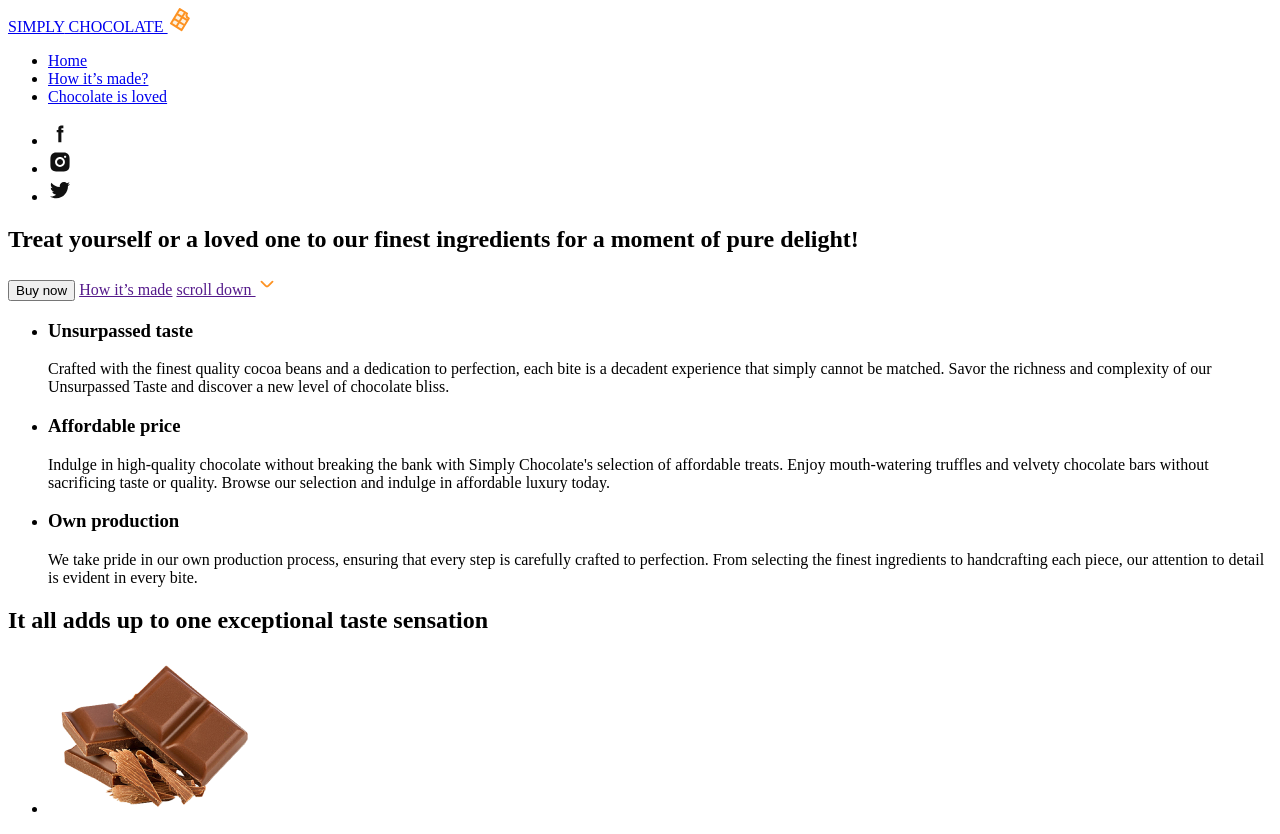
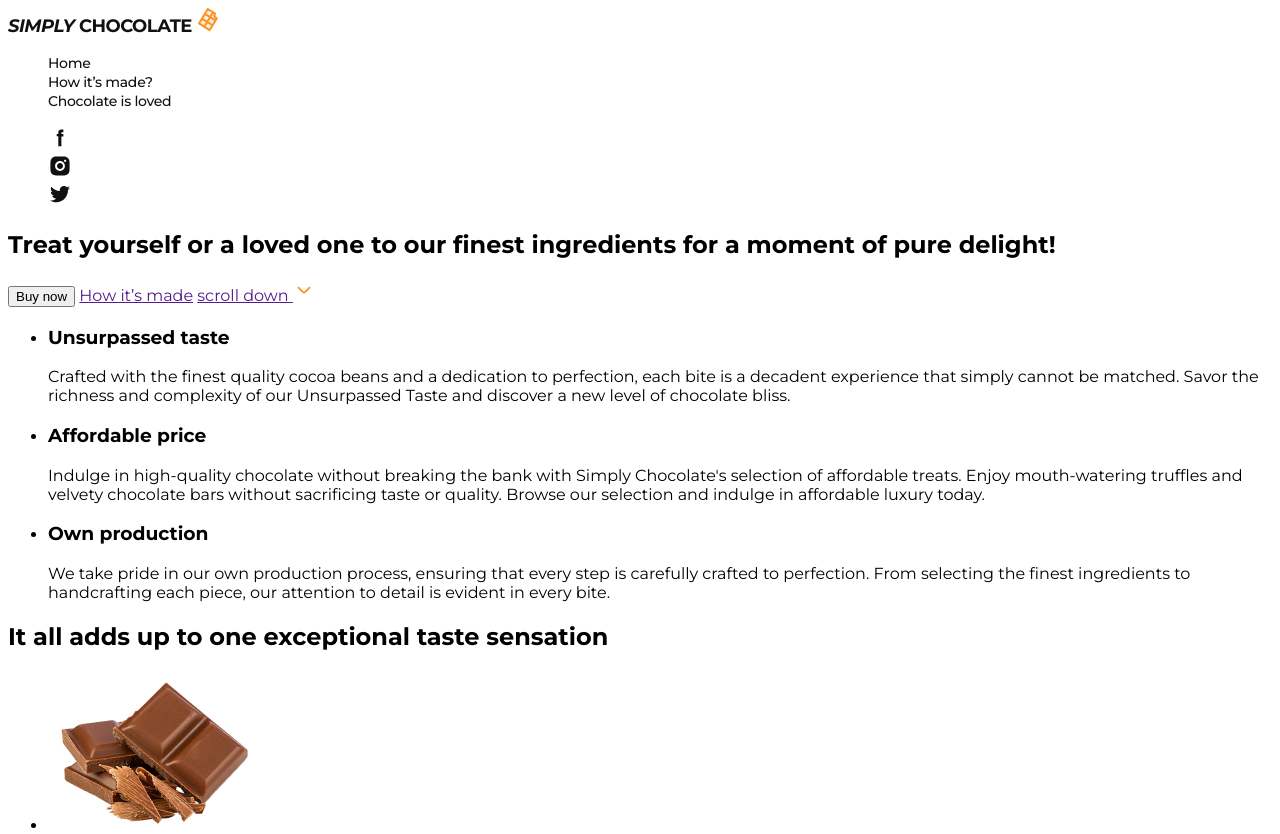
Before and after one commit to Olexiy-repin/master_of_science_html_css, a plain HTML site: page index.html in a window 1280 px wide. Shown: the top 834 px of the page. Drawn offline with Linux system fonts and the light colour scheme.

Commit message:
classwork

```diff
--- /dev/null
+++ b/css/styles.css
@@ -0,0 +1,57 @@
+/* ============= VARIABLES ============= */
+:root {
+  --primary-color: #111111;
+  --secondary-color: #ffffff;
+  --accent-color: #fd9222;
+}
+/* ============= /VARIABLES ============= */
+
+/* ============= COMMON STYLES ============= */
+.list {
+  list-style-type: none;
+}
+
+.link {
+  text-decoration: none;
+}
+
+button {
+  cursor: pointer;
+}
+
+body {
+  font-family: 'Montserrat', sans-serif;
+}
+/* ============= /COMMON STYLES ============= */
+
+/* ============= PAGE HEADER ============= */
+.logotype {
+  font-size: 18px;
+  font-weight: 700;
+  line-height: 1.11;
+  letter-spacing: -0.54px;
+  text-transform: uppercase;
+  color: var(--primary-color);
+}
+
+.logotype-text-italic {
+  font-style: italic;
+}
+
+.menu-link {
+  font-size: 14px;
+  font-weight: 500;
+  line-height: 1.14;
+  letter-spacing: -0.28px;
+  color: var(--primary-color);
+}
+
+.menu-link:hover,
+.menu-link:focus {
+  color: var(--accent-color);
+}
+/* ============= /PAGE HEADER ============= */
+
+/* ============= HERO ============= */
+
+/* ============= /HERO ============= */
--- a/index.html
+++ b/index.html
@@ -6,31 +6,45 @@
     <meta name="viewport" content="width=device-width, initial-scale=1.0" />
     <meta name="description" content="" />
     <title>Simply Chocolate</title>
+    <link rel="preconnect" href="https://fonts.googleapis.com" />
+    <link rel="preconnect" href="https://fonts.gstatic.com" crossorigin />
+    <link
+      href="https://fonts.googleapis.com/css2?family=Montserrat:ital,wght@0,400;0,500;0,600;0,700;1,700&display=swap"
+      rel="stylesheet"
+    />
+    <link rel="stylesheet" href="./css/styles.css" />
   </head>
   <body>
     <!-- HEADER -->
-    <header>
-      <nav>
-        <a href="./index.html">
-          <span>SIMPLY</span> CHOCOLATE
-          <img src="./images/logo.svg" alt="logotype" width="24" height="24" />
+    <header class="page-header">
+      <nav class="page-navigation">
+        <a class="logotype link" href="./index.html">
+          <span class="logotype-text-italic">simply</span> chocolate
+          <img
+            class="logotype-icon"
+            src="./images/logo.svg"
+            alt="logotype"
+            width="24"
+            height="24"
+          />
         </a>
-        <ul>
-          <li>
-            <a href="./index.html">Home</a>
+        <ul class="menu list">
+          <li class="menu-item">
+            <a class="menu-link link" href="./index.html">Home</a>
           </li>
-          <li>
-            <a href="#how-made">How it’s made?</a>
+          <li class="menu-item">
+            <a class="menu-link link" href="#how-made">How it’s made?</a>
           </li>
-          <li>
-            <a href="#reviews">Chocolate is loved</a>
+          <li class="menu-item">
+            <a class="menu-link link" href="#reviews">Chocolate is loved</a>
           </li>
         </ul>
       </nav>
-      <ul>
-        <li>
-          <a href="">
+      <ul class="social-list list">
+        <li class="social-list-item">
+          <a class="social-list-link" href="">
             <img
+              class="social-list-icon"
               src="./images/icons/facebook.svg"
               alt="facebook icon"
               width="24"
@@ -38,9 +52,10 @@
             />
           </a>
         </li>
-        <li>
-          <a href="">
+        <li class="social-list-item">
+          <a class="social-list-link" href="">
             <img
+              class="social-list-icon"
               src="./images/icons/instagram.svg"
               alt="instagram icon"
               width="24"
@@ -48,9 +63,10 @@
             />
           </a>
         </li>
-        <li>
-          <a href="">
+        <li class="social-list-item">
+          <a class="social-list-link" href="">
             <img
+              class="social-list-icon"
               src="./images/icons/twitter.svg"
               alt="twitter icon"
               width="24"
```
